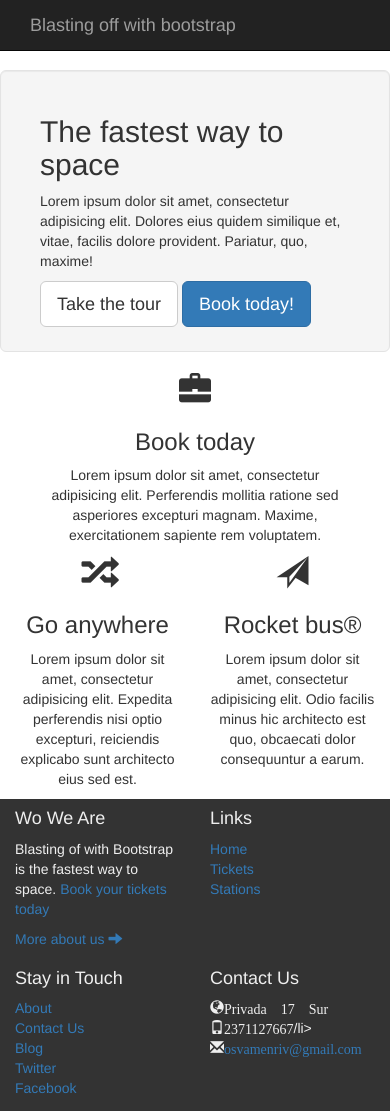
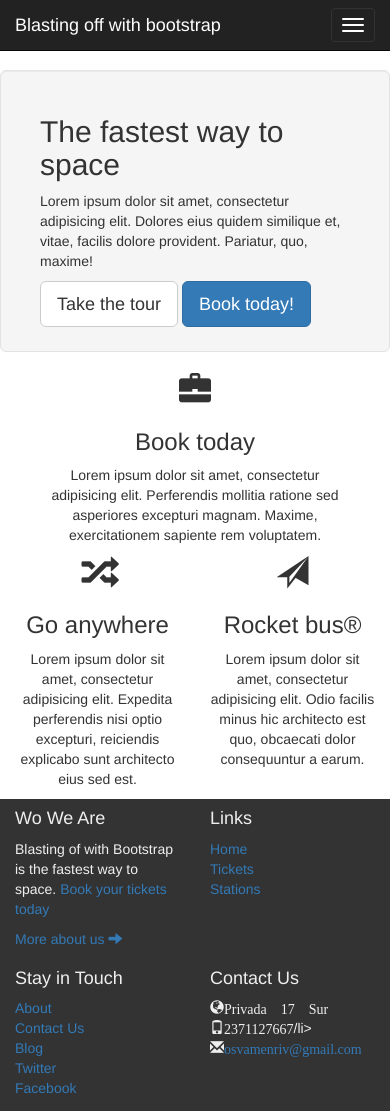
Before and after one commit to B3R3/school1, a website: page Index.html in a window 390 px wide. Drawn offline with Linux system fonts and the light colour scheme.

Commit message:
avaghghjjj

```diff
--- a/Index.html
+++ b/Index.html
@@ -9,8 +9,16 @@
   <body>
   <div class="navbar navbar-inverse navbar-fixed-top">
      <div class="container">
-      <a href="/" class="navbar-brand">Blasting off with bootstrap</a>
-      <ul class="nav-pills navbar-nav navbar-right collapse navbar-collapse">
+      <div class="navbar-header">
+        <a href="/" class="navbar-brand">Blasting off with bootstrap</a>
+        <button type="button" class="navbar-toggle" data-toggle="collapse" data-target=".navbar-collapse">
+          <span class="sr-only">Toggle Navigation</span>
+          <span class="icon-bar"></span>
+          <span class="icon-bar"></span>
+          <span class="icon-bar"></span>
+        </button>
+      </div>
+      <ul class="nav navbar-nav navbar-right collapse navbar-collapse">
         <li><a href="#">Tickets</a></li>
         <li><a href="#">Stations</a></li>
         <li><a href="#">Home</a></li>
```
